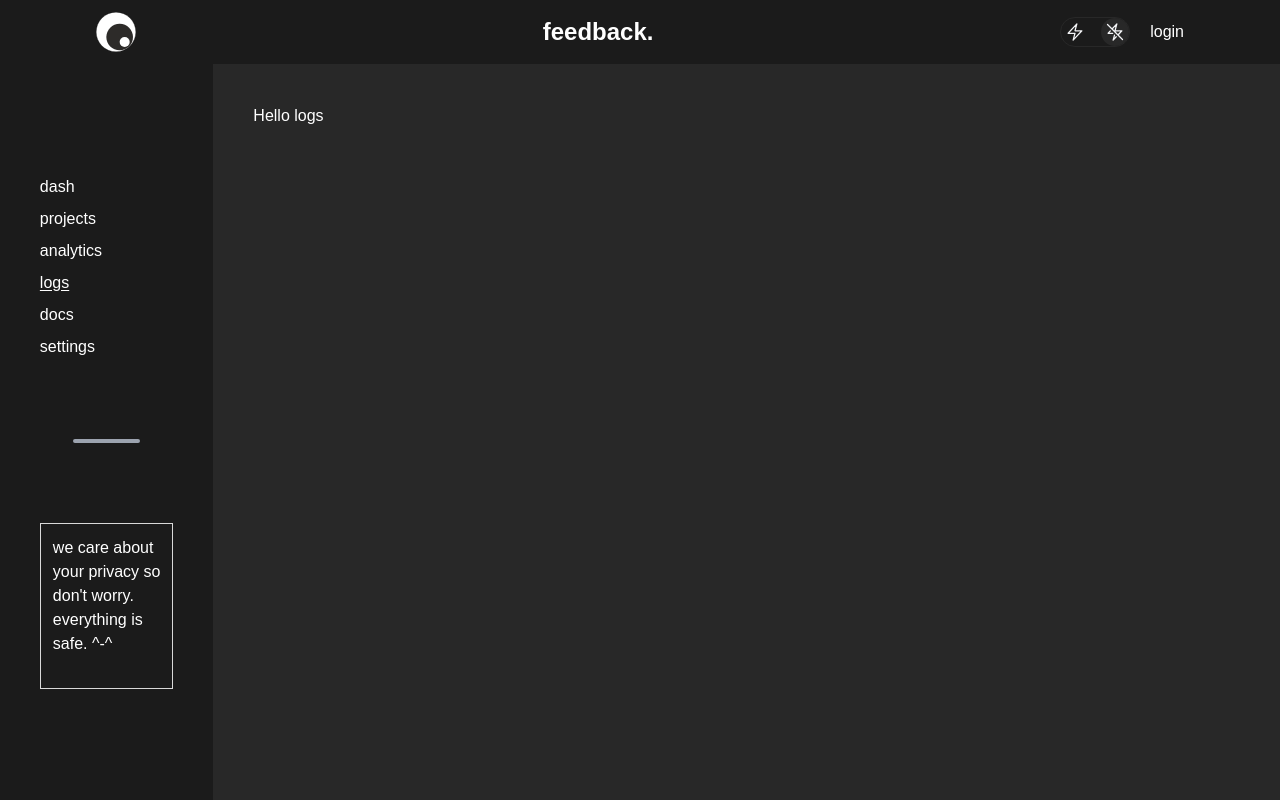
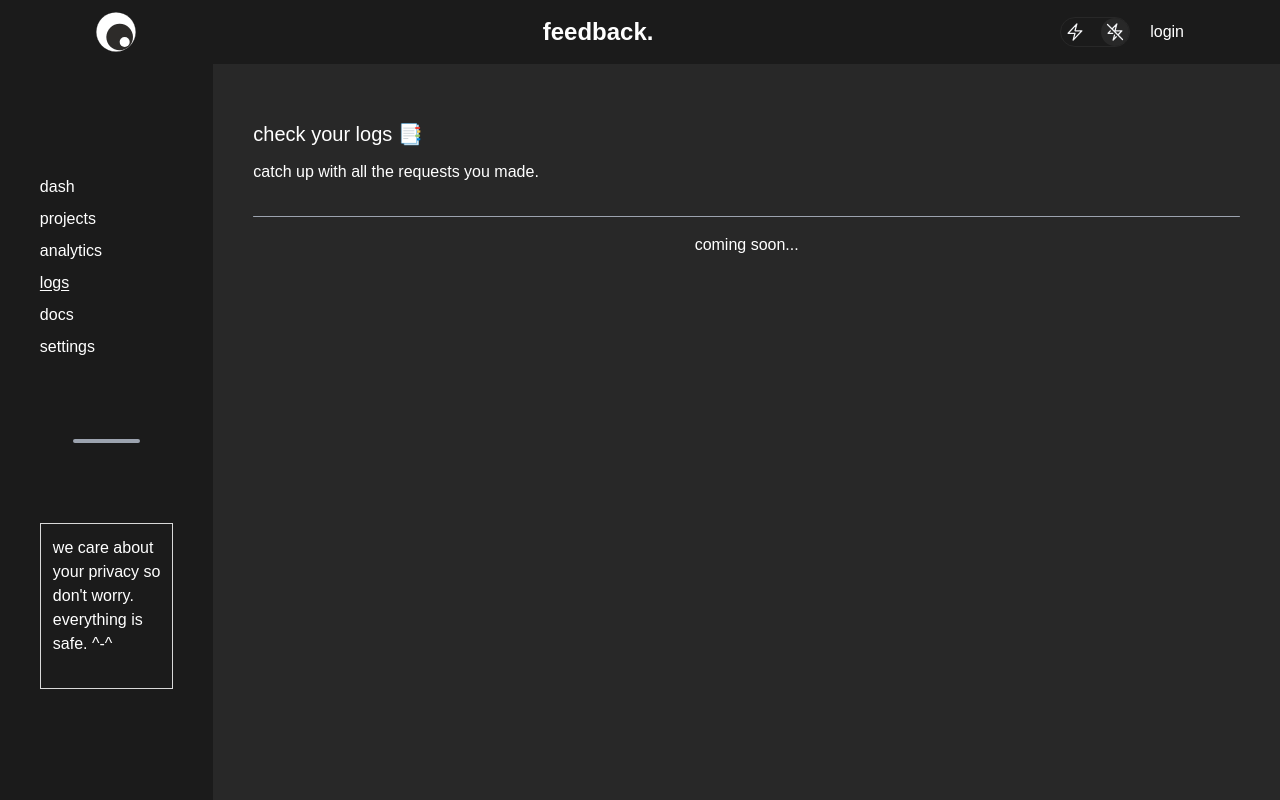
Before and after one commit to MayankBansal12/feedback, a Next.js app: page /dashboard/logs in a window 1280 px wide. Built offline with nearby package versions, Linux system fonts and the light colour scheme.

Commit message:
add: logs sections

```diff
--- a/src/app/dashboard/(dashcomponents)/analytics/page.tsx
+++ b/src/app/dashboard/(dashcomponents)/analytics/page.tsx
@@ -3,7 +3,7 @@
 const Analytics = () => {
   return (
     <div className="flex flex flex-col justify-center items-center dark:bg-dark-secondary px-10 py-10 w-100vh w-full h-full h-full text-center dark:text-white">
-      <p>We're still working on this feature 🥹</p>
+      <p>we&apos;re still working on this feature 🥹</p>
       <p>coming soon..</p>
     </div>
   );
--- a/src/app/dashboard/(dashcomponents)/logs/page.tsx
+++ b/src/app/dashboard/(dashcomponents)/logs/page.tsx
@@ -3,7 +3,14 @@
 const Logs = () => {
   return (
     <div className="flex flex-col dark:bg-dark-secondary px-10 py-10 w-full h-full dark:text-white">
-      Hello logs
+      <div className="flex flex-col justify-start gap-3 my-4 w-full text-left">
+        <p className="text-xl">check your logs 📑</p>
+        <p className="text-md">catch up with all the requests you made.</p>
+      </div>
+      <div className="flex flex-col justify-center items-center my-4">
+        <hr className="border-1 dark:border-gray-400 border-light-primary rounded-full w-full" />
+        <p className="my-4">coming soon... </p>
+      </div>
     </div>
   );
 };
--- a/src/app/dashboard/(dashcomponents)/projects/page.tsx
+++ b/src/app/dashboard/(dashcomponents)/projects/page.tsx
@@ -27,7 +27,7 @@ const Projects = () => {
       </div>
       {projects.length === 0 ? (
         <div className="shadow-lg my-4 p-4 border border-light-primary dark:border-light-primary rounded-sm text-center">
-          <p>you haven't created any projects yet 😕 </p>
+          <p>you haven&apos;t created any projects yet 😕 </p>
           <p>
             <Link href="/dashboard/docs" className="text-accent-link">
               get started here.
```
